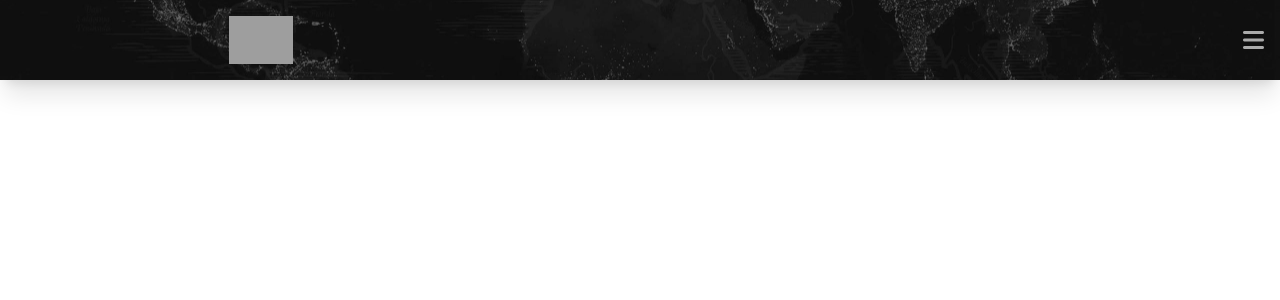
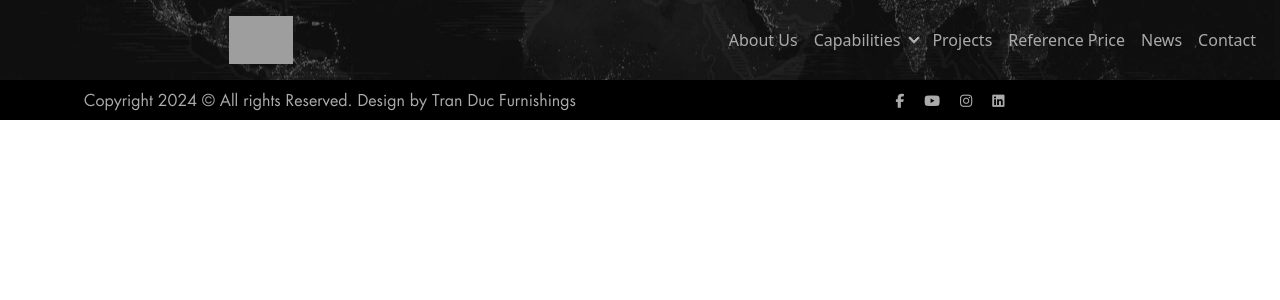
Before and after one commit to QuyenNguyen230698/Nuxt_Hospitality_Furniture, a Nuxt app: page / in a window 1280 px wide. Shown: the top 300 px of the page. Built offline with nearby package versions, Linux system fonts and the light colour scheme; grey boxes are pictures that could not be loaded; a web font is replaced by a local one.

Commit message:
create footer

```diff
--- a/components/Hospitality.vue
+++ b/components/Hospitality.vue
@@ -1,5 +1,6 @@
 <template>
   <div>
+    <!-- header -->
     <header class="flex bg-word">
       <div class="flex items-center justify-between w-full h-full shadow-xl p-2">
         <div class="w-1/3 md:w-1/5 lg:w-2/5 flex flex-start md:justify-center lg:justify-center p-2">
@@ -12,13 +13,38 @@
           </a>
         </div>
         <div class="h-full flex flex-col lg:flex-row items-center lg:justify-end w-1/3 md:w-4/5 lg:w-3/5 color-text">
-          <div @click="toggleMenu" :class="{'flex' : menu, 'hidden' : !menu}" class="cursor-pointer flex justify-end w-full p-2">
+          <div @click="toggleMenu" :class="{'flex' : menu, 'hidden' : !menu}" class="cursor-pointer justify-end w-full p-2 lg:hidden">
             <i class="fa-solid fa-xmark hover:text-orange-500 text-2xl"></i>
           </div>
-          <div @click="toggleMenu" :class="{'hidden' : menu, 'flex' : !menu}" class="cursor-pointer flex justify-end w-full p-2">
+          <div @click="toggleMenu" :class="{'hidden' : menu, 'flex' : !menu}" class="cursor-pointer justify-end w-full p-2 lg:hidden">
             <i class="fa-solid fa-bars hover:text-orange-500 text-2xl"></i>
           </div>
-          <div v-if="menu" class="text-sm flex flex-col lg:flex-row bg-menu w-full px-4 lg:gap-4 lg:text-base">
+          <!-- Mobile Menu -->
+          <div v-if="menu" class="text-sm flex flex-col bg-menu w-full px-4 lg:hidden">
+            <div class="hover:text-orange-500 py-2 text-nowrap cursor-pointer">About Us</div>
+            <div class="navbar-center text-nowrap flex cursor-pointer py-2">
+              <ul class="menu">
+                <li>
+                  <details>
+                    <summary class="hover:text-orange-500">Capabilities</summary>
+                    <ul>
+                      <li class="hover:text-orange-500"><a>Wooden Furniture</a></li>
+                      <li class="hover:text-orange-500"><a>Metal Furniture</a></li>
+                      <li class="hover:text-orange-500"><a>Upholstery</a></li>
+                      <li class="hover:text-orange-500"><a>Door</a></li>
+                      <li class="hover:text-orange-500"><a>Finishing</a></li>
+                    </ul>
+                  </details>
+                </li>
+              </ul>
+            </div>
+            <div class="hover:text-orange-500 py-2 text-nowrap cursor-pointer">Projects</div>
+            <div class="hover:text-orange-500 py-2 text-nowrap cursor-pointer">Reference Price</div>
+            <div class="hover:text-orange-500 py-2 text-nowrap cursor-pointer">News</div>
+            <div class="hover:text-orange-500 py-2 text-nowrap cursor-pointer">Contact</div>
+          </div>
+          <!-- Desktop Menu -->
+          <div class=" hidden lg:flex lg:flex-row justify-end lg:w-full px-4 lg:gap-4 lg:text-base">
             <div class="hover:text-orange-500 py-2 text-nowrap cursor-pointer">About Us</div>
             <div class="navbar-center text-nowrap flex cursor-pointer py-2 lg:text-base">
               <ul class="menu">
@@ -26,11 +52,11 @@
                   <details>
                     <summary class="hover:text-orange-500">Capabilities</summary>
                     <ul>
-                      <li class="hover:text-orange-500"><a>Submenu 1</a></li>
-                      <li class="hover:text-orange-500"><a>Submenu 2</a></li>
-                      <li class="hover:text-orange-500"><a>Submenu 2</a></li>
-                      <li class="hover:text-orange-500"><a>Submenu 2</a></li>
-                      <li class="hover:text-orange-500"><a>Submenu 2</a></li>
+                      <li class="hover:text-orange-500"><a>Wooden Furniture</a></li>
+                      <li class="hover:text-orange-500"><a>Metal Furniture</a></li>
+                      <li class="hover:text-orange-500"><a>Upholstery</a></li>
+                      <li class="hover:text-orange-500"><a>Door</a></li>
+                      <li class="hover:text-orange-500"><a>Finishing</a></li>
                     </ul>
                   </details>
                 </li>
@@ -44,6 +70,21 @@
         </div>
       </div>
     </header>
+    <!-- main -->
+     <div></div>
+     <footer>
+        <div class="flex flex-col justify-between md:flex-row bg-black px-5">
+            <div class="w-full md:w-1/2 flex justify-center items-center color-text text-xs p-2">
+                <p>Copyright 2024 © All rights Reserved. Design by Tran Duc Furnishings</p>
+            </div>
+            <div class="w-full md:w-1/2 flex justify-center items-center color-text gap-5 p-2">
+                <span><a href="/"><i class="fab fa-facebook-f hover:text-orange-500 h-4"></i></a></span>
+                <span><a href="/"><i class="fab fa-youtube hover:text-orange-500 h-4"></i></a></span>
+                <span><a href="/"><i class="fab fa-instagram hover:text-orange-500 h-4"></i></a></span>
+                <span><a href="/"><i class="fab fa-linkedin hover:text-orange-500 h-4"></i></a></span>
+            </div>
+        </div>
+     </footer>
   </div>
 </template>
 
```
Also changed, not shown: public/image/logo/TDF-bg.jpg (added).
